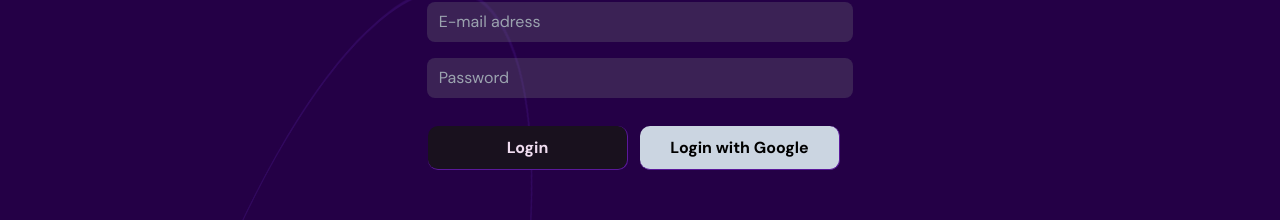
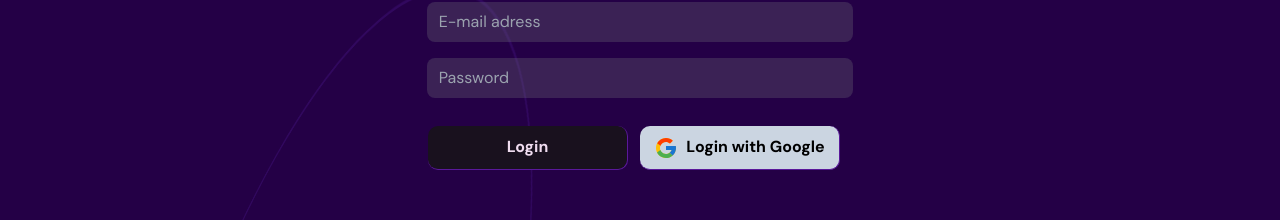
Before and after one commit to Kibbax/copy-ai, a Next.js app: page /auth/login in a window 1280 px wide. Shown: the part 356-576 px from the top of the page. Built offline with nearby package versions, Linux system fonts and the light colour scheme; no server answers.

Commit message:
Add Google icon to login button

```diff
--- a/components/ButtonSignUpGoogle.jsx
+++ b/components/ButtonSignUpGoogle.jsx
@@ -1,6 +1,7 @@
 "use client";
 import { signIn } from "next-auth/react";
 import { useState } from "react";
+import { FcGoogle } from "react-icons/fc";
 
 
 
@@ -22,7 +23,9 @@ export default function ButtonSignUpGoogle() {
       onClick={() => {signIn("google", { callbackUrl: "/input" }); setLoading(true)}}
       className="w-1/2 h-10 flex-shrink-1 rounded-md bg-opacity-33 bg-slate-300 hover:bg-hoverColor hover:text-hoverTextColor text-black font-bold m-3"
       style={buttonStyles}>
-      {loading ? "Loading...": "Login with Google"}
+
+      {loading ? "Loading...": <div className=""><FcGoogle className="inline mr-2 text-2xl" />Login with Google  </div> }
+
 
     </button>
   );
```
